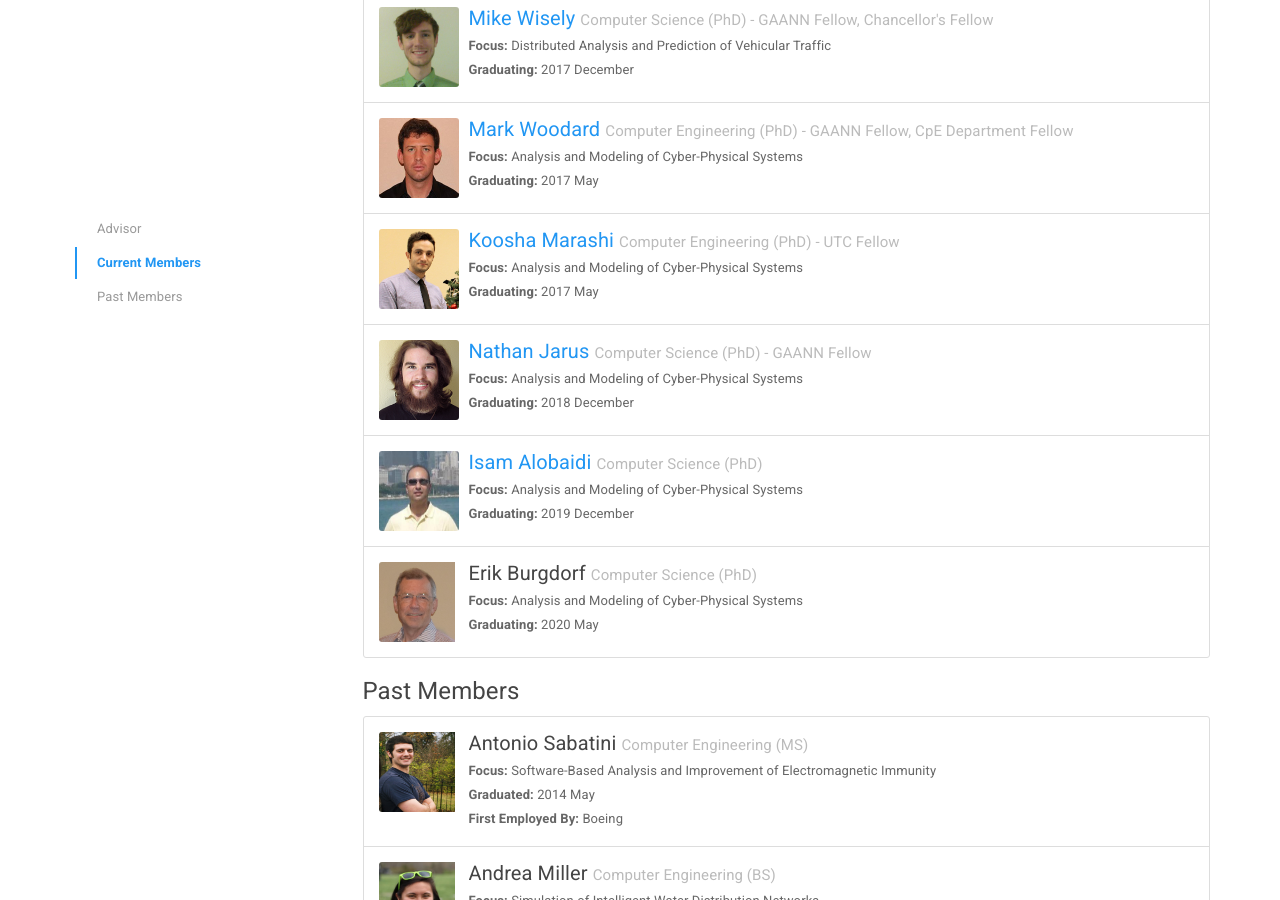
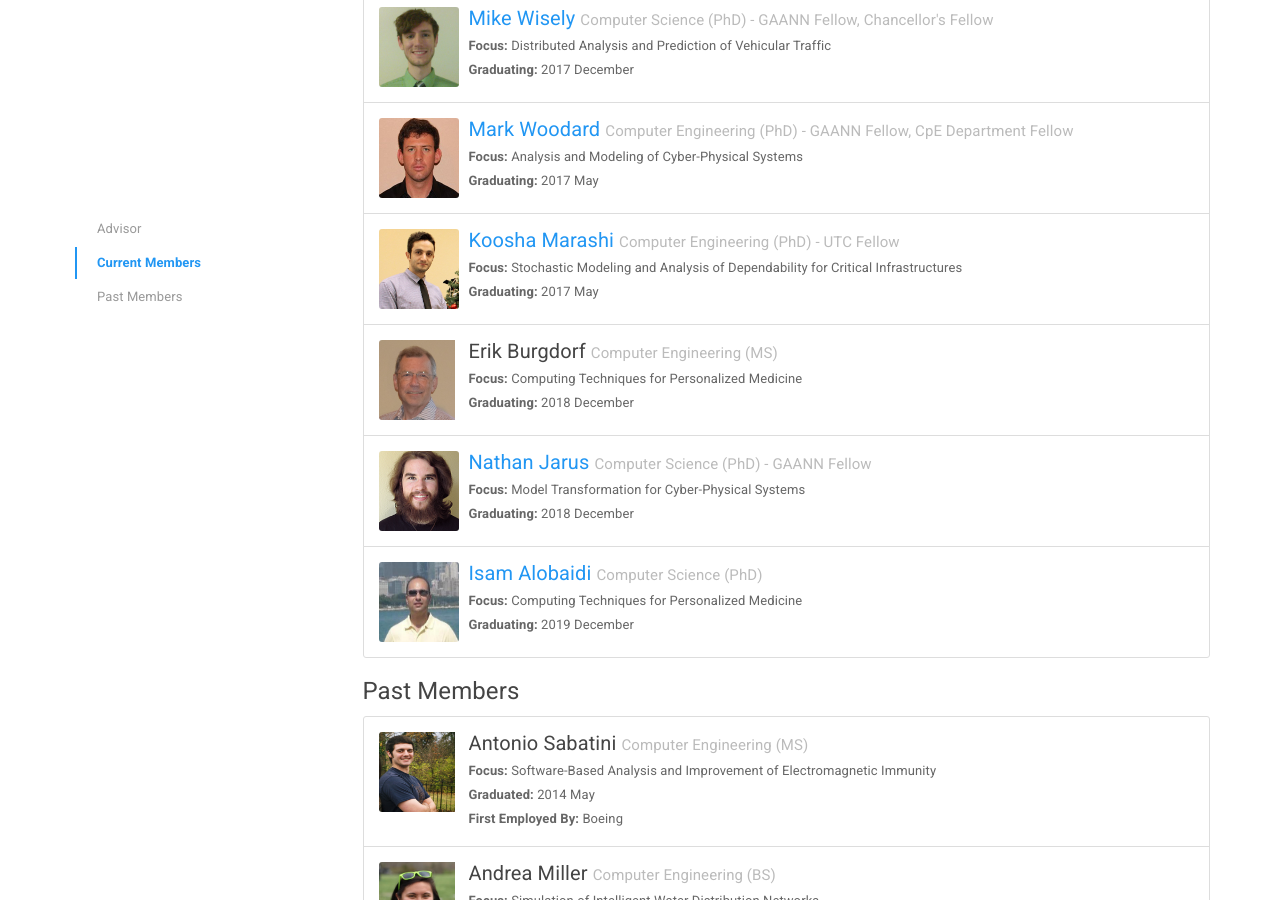
Before and after one commit to sendecomp/sendecomp-website, a Jekyll site: the page built from people.html, in a window 1280 px wide and 900 px high, scrolled down 532 px. Built offline with Jekyll 4.4.1, drawn with Linux system fonts in a browser that asks for light colours.

Commit message:
updated members' info (Erik, Koosha, Isam, Nathan)

```diff
--- a/_data/members.yml
+++ b/_data/members.yml
@@ -8,7 +8,7 @@
 #       right of the colon.
 #     The attributes available for STUDENT MEMBER records are as follows:
 #         name        The full name of the member
-#         degree      The name of their major with BS, MS, or PhD in parantheses*
+#         degree      The name of their major with BS, MS, or PhD in parentheses*
 #         status      Enter "Active" or "Alumni" only*
 #         grad        The year and month the member graduates*
 #                     Format: full year followed by the full month,
@@ -29,7 +29,7 @@
 #      * Required in order for the website to display
 #    Additional Notes:
 #      - Quotes around the values are optional.
-#      - Non-required attributes with blank values can be ommitted completely.
+#      - Non-required attributes with blank values can be omitted completely.
 
 
 - name: Dr. Sahra Sedigh Sarvestani
@@ -41,10 +41,10 @@
   role: Advisor
 
 - name: Erik Burgdorf
-  degree: Computer Science (PhD)
+  degree: Computer Engineering (MS)
   status: Active
-  grad: 2020 May
-  focus: Analysis and Modeling of Cyber-Physical Systems
+  grad: 2018 December
+  focus: Computing Techniques for Personalized Medicine
   emp:
   website:
   photo: Burgdorf.jpg
@@ -53,7 +53,7 @@
   degree: Computer Science (PhD)
   status: Active
   grad: 2019 December
-  focus: Analysis and Modeling of Cyber-Physical Systems
+  focus: Computing Techniques for Personalized Medicine
   emp:
   website: http://web.mst.edu/~iaahgb/
   photo: Alobaidi.jpg
@@ -71,7 +71,7 @@
   degree: Computer Science (PhD) - GAANN Fellow
   status: Active
   grad: 2018 December
-  focus: Analysis and Modeling of Cyber-Physical Systems
+  focus: Model Transformation for Cyber-Physical Systems
   emp:
   website: http://web.mst.edu/~nmjxv3/
   photo: Jarus.png
@@ -98,7 +98,7 @@
   degree: Computer Engineering (PhD) - UTC Fellow
   status: Active
   grad: 2017 May
-  focus: Analysis and Modeling of Cyber-Physical Systems
+  focus: Stochastic Modeling and Analysis of Dependability for Critical Infrastructures
   emp:
   website: http://web.mst.edu/~km89f/
   photo: Marashi.jpg
```
